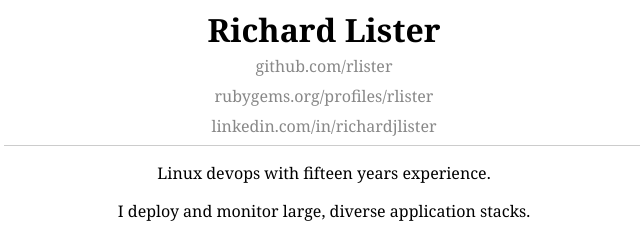
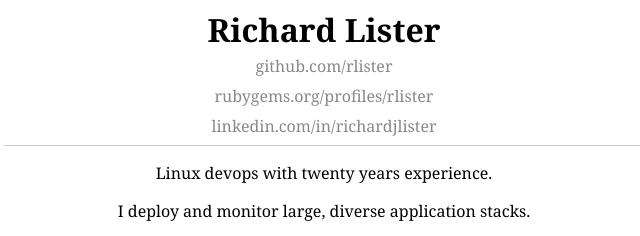
Before and after one commit to rlister/rlister.github.com, a plain HTML site: page resume.html in a window 1280 px wide. Shown: the top 236 px of the page, 316-956 px from the left. Drawn offline with Linux system fonts and the light colour scheme.

Commit message:
tempus fugit

```diff
--- a/resume.html
+++ b/resume.html
@@ -18,7 +18,7 @@
 
     <div class="summary">
 
-      <p>Linux devops with fifteen years experience.</p>
+      <p>Linux devops with twenty years experience.</p>
 
       <p>I deploy and monitor large, diverse application stacks.</p>
 
```
